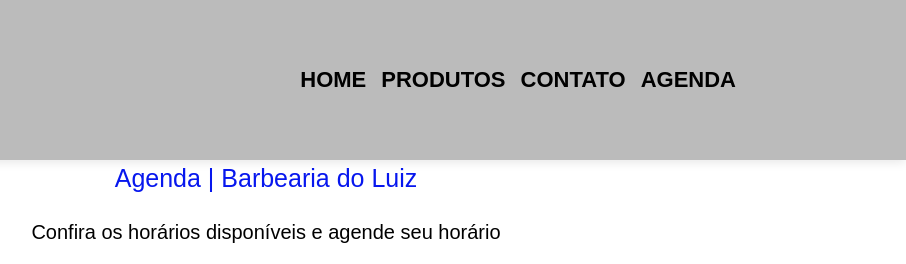
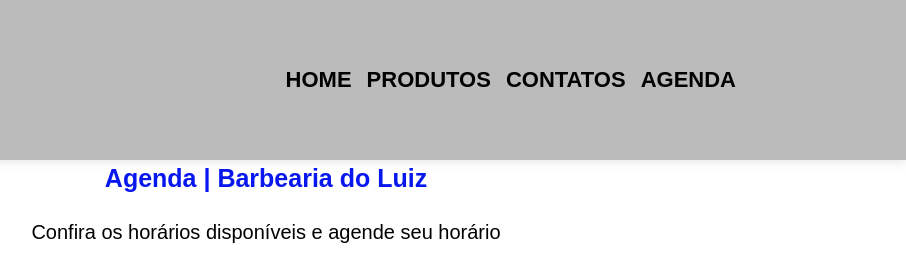
Before and after one commit to Ivansallas/PageBarbearia, a plain HTML site: page agenda.html in a window 1280 px wide. Shown: the top 264 px of the page, 374-1280 px from the left. Drawn offline with Linux system fonts and the light colour scheme.

Commit message:
correção

```diff
--- a/agenda.html
+++ b/agenda.html
@@ -18,7 +18,7 @@
         <ul class="menu">
           <li><a href="index.html">Home</a></li>
           <li><a href="produtos.html">Produtos</a></li>
-          <li><a href="contato.html">Contato</a></li>
+          <li><a href="contato.html">Contatos</a></li>
           <li><a href="agenda.html">Agenda</a></li>
         </ul>
         <div class="menu-mobile">
@@ -30,7 +30,7 @@
     </div>
   </header>
   <main class="conteudo-principal">
-    <h1>Agenda | Barbearia do Luiz</h1>
+    <h1 class="titulo">Agenda | Barbearia do Luiz</h1>
     <p>Confira os horários disponíveis e agende seu horário</p>
 
     <section class="horarios-funcionamento">
```
Also changed, not shown: contato.html (+1 -1 lines), index.html (+1 -1 lines).
